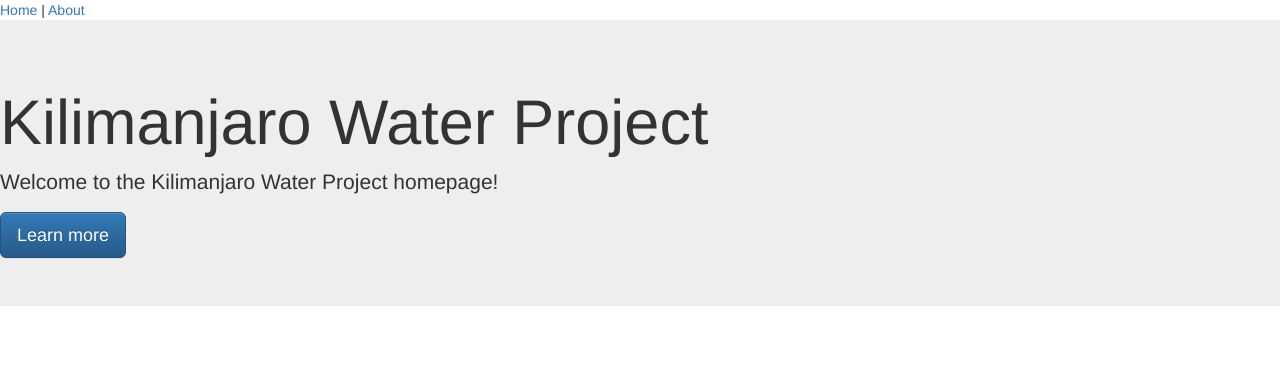
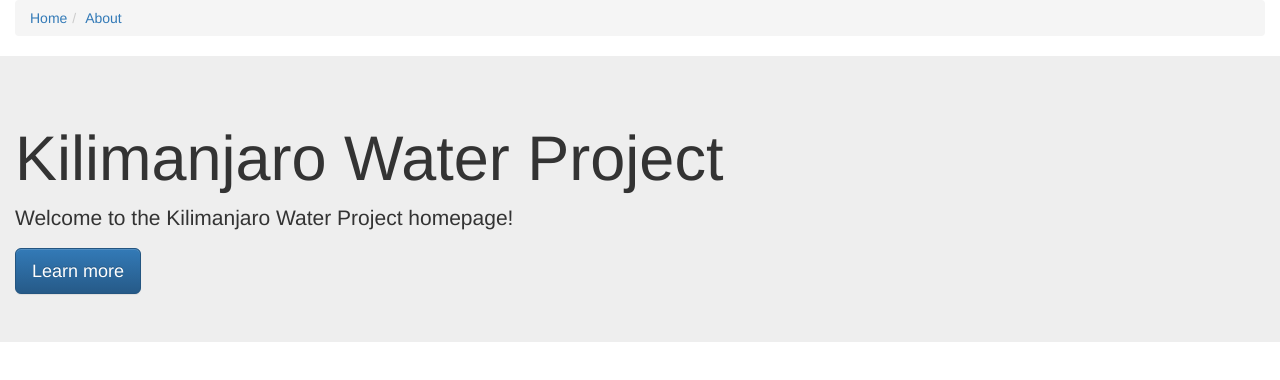
Before and after one commit to bukejit/kilimanjaro-youth-water-project, a React (Create React App) app in the folder client-app/: page / in a window 1280 px wide. Shown: the top 380 px of the page. Built offline with nearby package versions, Linux system fonts and the light colour scheme.

Commit message:
Added container wrappings to main elements

```diff
--- a/client-app/src/components/about/AboutPage.js
+++ b/client-app/src/components/about/AboutPage.js
@@ -4,7 +4,7 @@ import { Link } from 'react-router-dom';
 class AboutPage extends React.Component {
   render() {
     return (
-      <div className="jumbotron">
+      <div className="jumbotron container-fluid">
         <h1>About</h1>
         <p>Here we shall display a generic overview of the Kilimanjaro Water Project</p>
         <Link to="home" className="btn btn-primary btn-lg">ET go home</Link>
--- a/client-app/src/components/common/Header.js
+++ b/client-app/src/components/common/Header.js
@@ -2,11 +2,18 @@ import React from 'react';
 import { Link } from 'react-router-dom';
 
 const Header = () => (
-    <nav>
-      <Link to="/" activeClassName="active">Home</Link>
-      {' | '}
-      <Link to="/about" activeClassName="active">About</Link>
-    </nav>
+    <div className="container-fluid">
+      <nav aria-label="breadcrumb">
+        <ol className="breadcrumb">
+          <li className="breadcrumb-item">
+            <Link to="/" activeClassName="active">Home</Link>
+          </li>
+          <li>
+            <Link to="/about" activeClassName="active">About</Link>
+          </li>
+        </ol>
+      </nav>
+    </div>
 );
 
 export default Header;
--- a/client-app/src/components/home/HomePage.js
+++ b/client-app/src/components/home/HomePage.js
@@ -4,7 +4,7 @@ import { Link } from 'react-router-dom';
 class HomePage extends React.Component {
   render() {
     return (
-      <div className="jumbotron">
+      <div className="jumbotron container-fluid">
         <h1>Kilimanjaro Water Project</h1>
         <p>Welcome to the Kilimanjaro Water Project homepage!</p>
         <Link to="about" className="btn btn-primary btn-lg">Learn more</Link>
```
